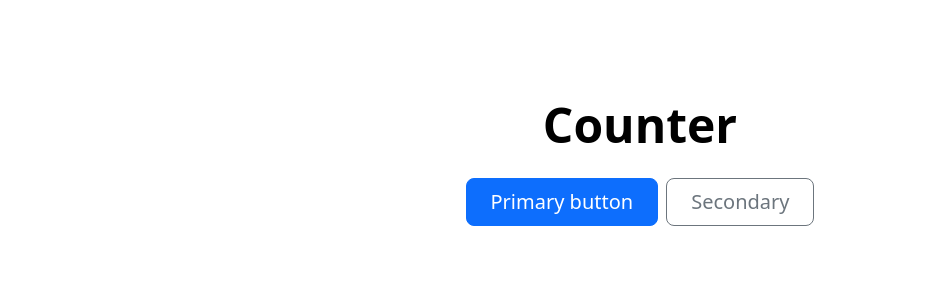
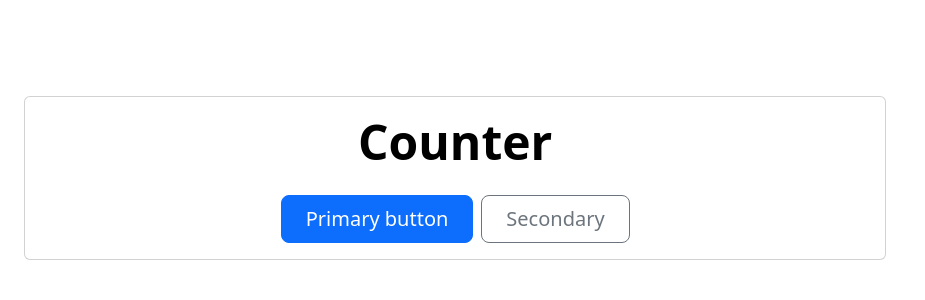
Before and after one commit to dg-codingbapunu/redux-toolkit, a React (Vite) app in the folder only redux/counter/: page / in a window 1280 px wide. Shown: the top 300 px of the page, without its empty margins (0-925 px from the left). Built offline with nearby package versions, Linux system fonts and the light colour scheme.

Commit message:
make all components

```diff
--- a/only redux/counter/src/App.jsx
+++ b/only redux/counter/src/App.jsx
@@ -1,16 +1,21 @@
 import React from "react";
 import "bootstrap/dist/css/bootstrap.min.css";
-import Header from "./components.jsx/Header";
-import DisplayCounter from "./components.jsx/DisplayCounter";
+import Header from "./components/Header";
+import DisplayCounter from "./components/DisplayCounter";
+import Container from "./Container";
 const App = () => {
   return (
     <>
-      <div className="px-4 py-5 my-5 text-center">
+      <center className="px-4 py-5 my-5 text-center">
+        <Container>
           <Header></Header>
           <div className="col-lg-6 mx-auto">
             <DisplayCounter></DisplayCounter>
             <div className="d-grid gap-2 d-sm-flex justify-content-sm-center">
-            <button type="button" className="btn btn-primary btn-lg px-4 gap-3">
+              <button
+                type="button"
+                className="btn btn-primary btn-lg px-4 gap-3"
+              >
                 Primary button
               </button>
               <button
@@ -21,7 +26,8 @@ const App = () => {
               </button>
             </div>
           </div>
-      </div>
+        </Container>
+      </center>
     </>
   );
 };
--- /dev/null
+++ b/only redux/counter/src/Container.jsx
@@ -0,0 +1,13 @@
+import React from "react";
+
+const Container = ({ children }) => {
+  return (
+    <>
+      <div className="card" style={{ width: "70%" }}>
+        <div className="card-body">{children}</div>
+      </div>
+    </>
+  );
+};
+
+export default Container;
```
Also changed, not shown: only redux/counter/src/components/DisplayCounter.jsx (renamed from only redux/counter/src/components.jsx/DisplayCounter.jsx), only redux/counter/src/components/Header.jsx (renamed from only redux/counter/src/components.jsx/Header.jsx). Lines whose indentation alone changed are shown as unchanged.
